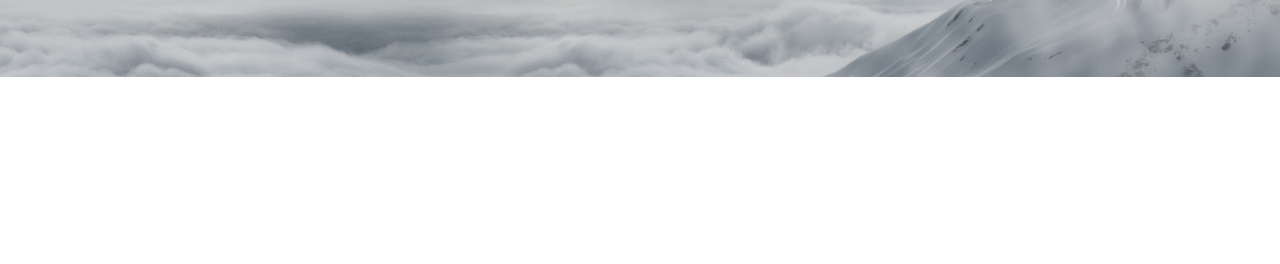
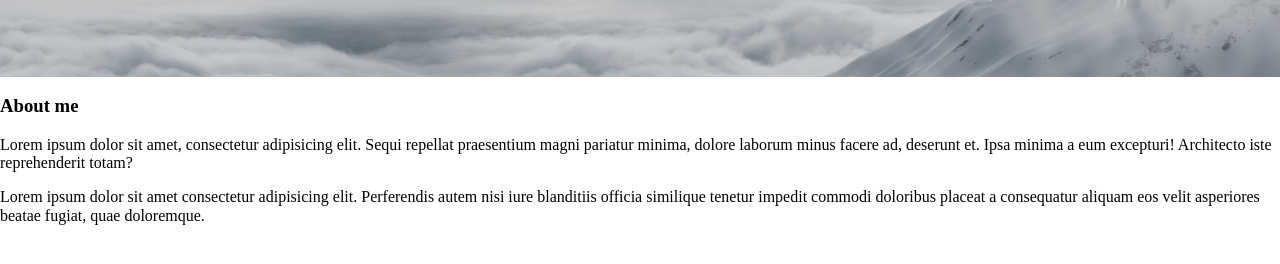
Before and after one commit to steventaesungkim/direwolf, a plain HTML site: page index.html in a window 1280 px wide. Shown: the part 498-762 px from the top of the page. Drawn offline with nearby package versions, Linux system fonts and the light colour scheme.

Commit message:
rounded corners on image as well as insert image for about me

```diff
--- a/index.html
+++ b/index.html
@@ -28,5 +28,13 @@
             # ghost
         </h2>
     </section>
+    <section class="about-me">
+        <h3>About me</h3>
+        <p>Lorem ipsum dolor sit amet, consectetur adipisicing elit. Sequi repellat praesentium magni pariatur minima, dolore laborum minus facere ad, deserunt et. Ipsa minima a eum excepturi! Architecto iste reprehenderit totam?</p>
+        <p>Lorem ipsum dolor sit amet consectetur adipisicing elit. Perferendis autem nisi iure blanditiis officia similique tenetur impedit commodi doloribus placeat a consequatur aliquam eos velit asperiores beatae fugiat, quae doloremque.</p>
+        <div class="profile-image">
+            <img src="images/Ghost-GOT-300x225.jpg" alt="">
+        </div>
+    </section>
 </body>
 </html>
--- a/stylesheet/index.css
+++ b/stylesheet/index.css
@@ -70,3 +70,14 @@ body{
     justify-content: center;
     align-items: center;
 }
+
+
+.profile-image{
+    width: 130px;
+}
+
+
+.profile-image img{
+    width: 100%;
+    border-radius: 50%;
+}
```
